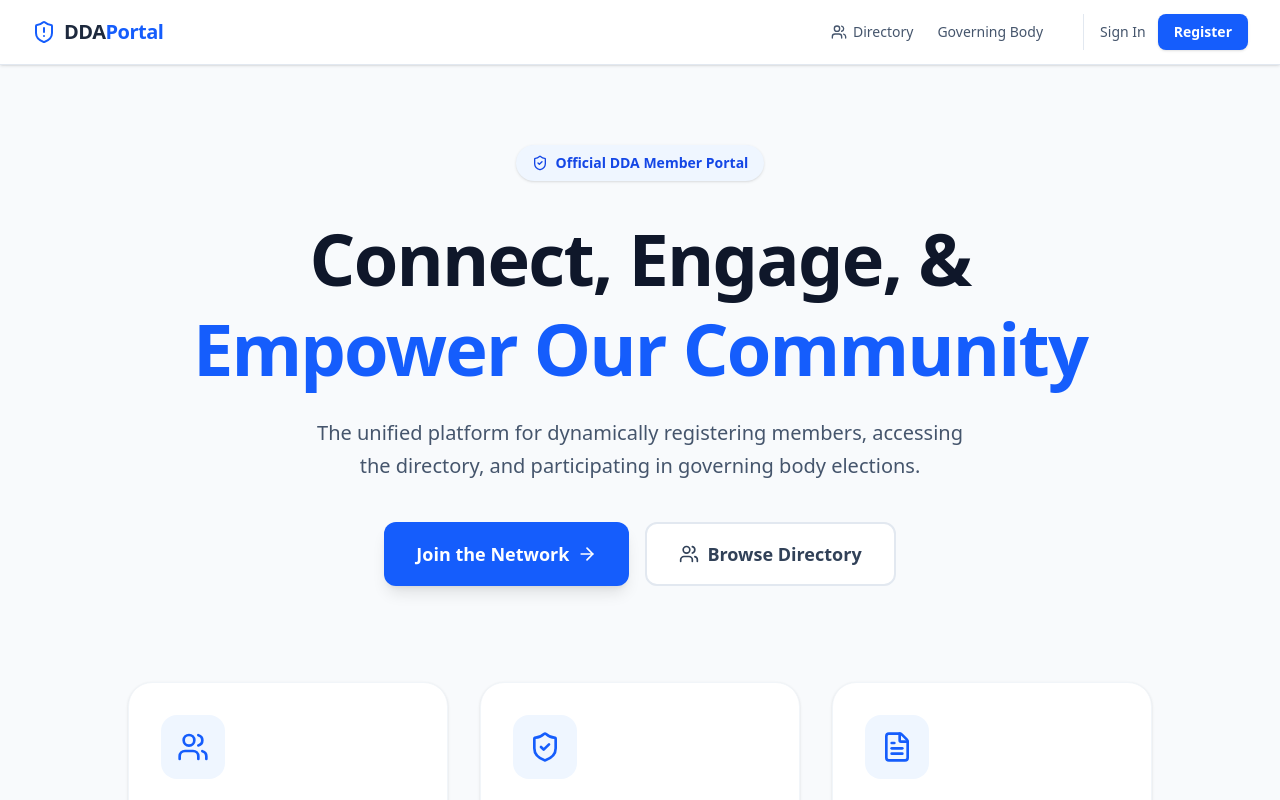
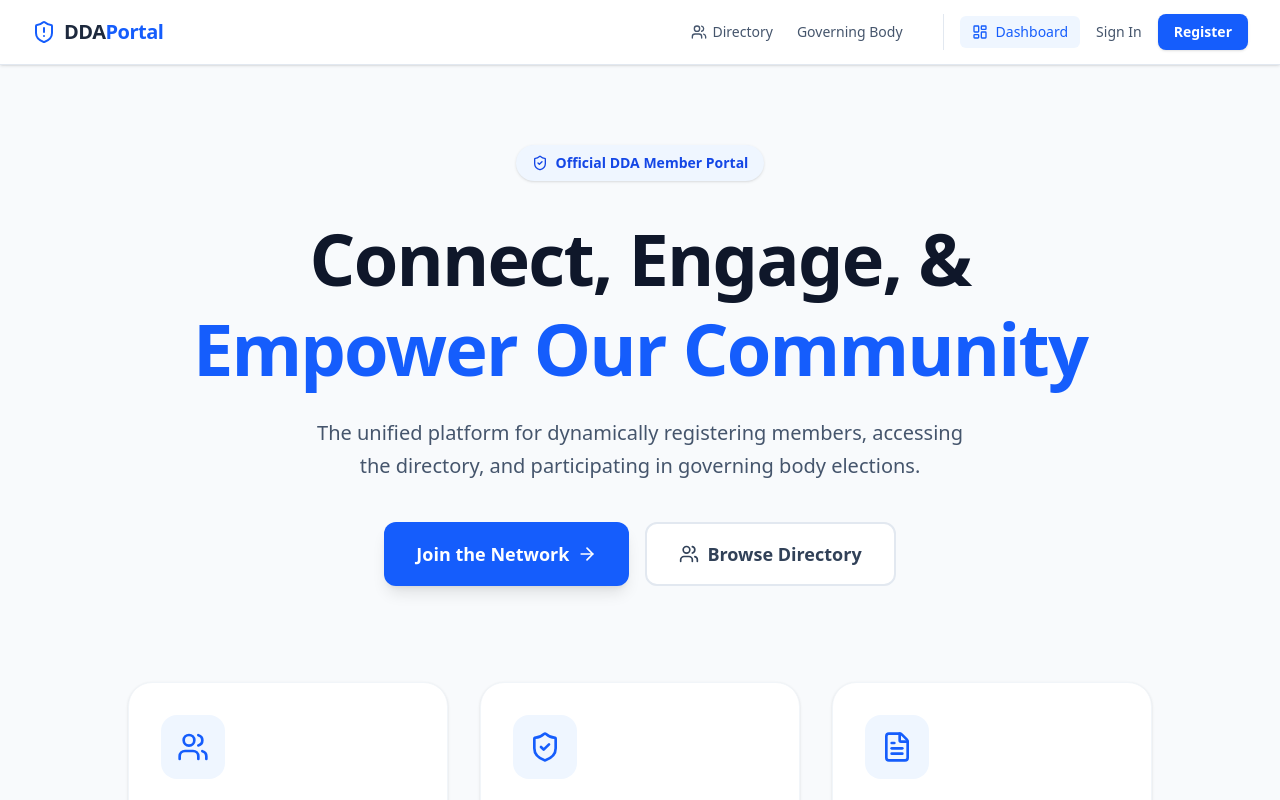
Before and after one commit to dhakaddoctors-alt/dda-1, a Next.js app: page / in a window 1280 px wide. Shown: the top 800 px of the page. Built offline with nearby package versions, Linux system fonts and the light colour scheme; no server answers.

Commit message:
Reduce worker size by making shared layout static

```diff
--- a/src/app/layout.tsx
+++ b/src/app/layout.tsx
@@ -1,8 +1,6 @@
 import type { Metadata } from "next";
 import "./globals.css";
 import Navbar from "@/components/Navbar";
-
-export const runtime = 'edge';
 
 export const metadata: Metadata = {
   title: "DDA Portal | Member Network",
--- a/src/components/Navbar.tsx
+++ b/src/components/Navbar.tsx
@@ -1,17 +1,7 @@
 import Link from "next/link";
-import type { Session } from "next-auth";
-import { auth } from "@/auth";
-import { ShieldAlert, LogOut, LayoutDashboard, Users } from "lucide-react";
+import { ShieldAlert, LayoutDashboard, Users } from "lucide-react";
 
-export default async function Navbar() {
-  let session: Session | null = null;
-
-  try {
-    session = (await auth()) as Session | null;
-  } catch {
-    session = null;
-  }
-
+export default function Navbar() {
   return (
     <nav className="border-b border-slate-200 bg-white shadow-sm sticky top-0 z-50">
       <div className="max-w-7xl mx-auto px-4 sm:px-6 lg:px-8">
@@ -29,28 +19,16 @@ export default async function Navbar() {
             <Link href="/governing" className="text-sm font-medium text-slate-600 hover:text-blue-600 transition-colors">
               Governing Body
             </Link>
-
-            {session?.user ? (
             <div className="flex items-center gap-4 ml-4 pl-4 border-l border-slate-200">
               <Link href="/dashboard" className="flex items-center gap-2 text-sm font-medium text-blue-600 hover:text-blue-700 transition-colors bg-blue-50 px-3 py-1.5 rounded-md">
                 <LayoutDashboard className="h-4 w-4" />
                 Dashboard
               </Link>
-                <form action="/api/auth/signout" method="POST">
-                  <button type="submit" className="flex items-center gap-2 text-sm font-medium text-slate-500 hover:text-red-600 transition-colors">
-                    <LogOut className="h-4 w-4" />
-                    Sign Out
-                  </button>
-                </form>
-              </div>
-            ) : (
-              <div className="flex items-center gap-3 ml-4 pl-4 border-l border-slate-200">
               <Link href="/api/auth/signin" className="text-sm font-medium text-slate-600 hover:text-slate-900 transition-colors">Sign In</Link>
               <Link href="/register" className="text-sm font-medium bg-blue-600 text-white px-4 py-2 rounded-lg shadow hover:bg-blue-700 focus:ring-4 focus:ring-blue-100 transition-all font-semibold">
                 Register
               </Link>
             </div>
-            )}
           </div>
         </div>
       </div>
```
Lines whose indentation alone changed are shown as unchanged.
